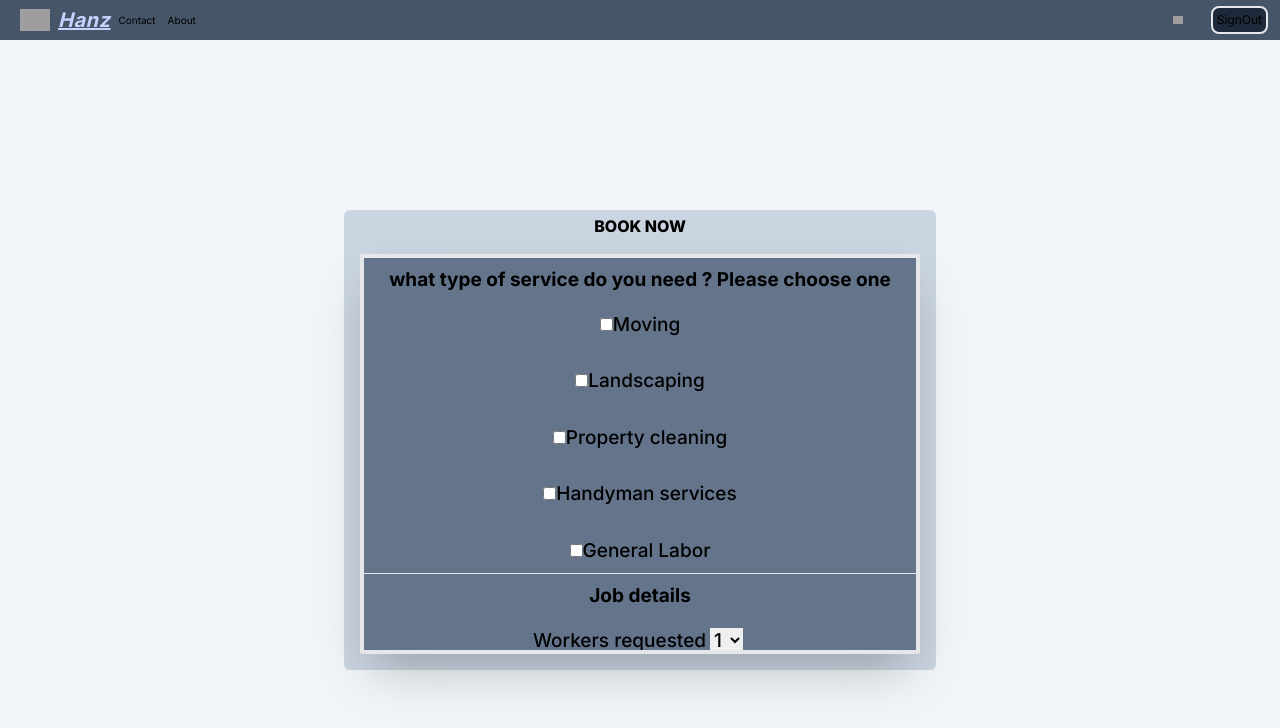
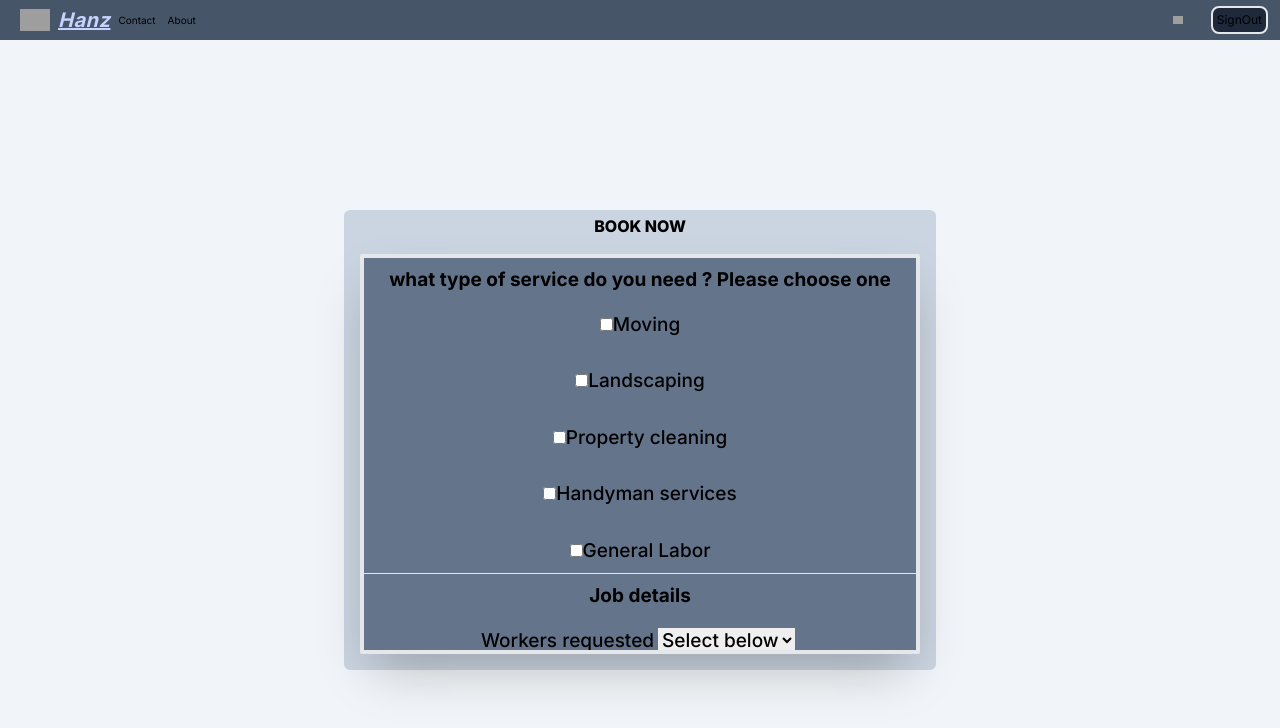
Before and after one commit to 00gigs/gig-commerce, a Next.js app: page /Booking in a window 1280 px wide. Shown: the top 728 px of the page. Built offline with nearby package versions, Linux system fonts and the light colour scheme; no server answers; grey boxes are pictures that could not be loaded.

Commit message:
forum validation updated

```diff
--- a/app/Booking/page.js
+++ b/app/Booking/page.js
@@ -20,6 +20,9 @@ const [customerPhone,setCustomerPhone]= useState('');
 
   const handleSubmit = async (e) => {
     e.preventDefault()
+    if(!job||!workers||!hours||!time||!date||!description||!customerName||!customerAddress||!customerCity||!customerZip||!customerEmail||!customerPhone||workers==='Select below'||hours==='Select below'){
+      alert('please fill out all fields')
+    }else{
       const res = await fetch("/api/form", {
         method: "POST",
         headers: { "Content-Type": "application/json"  },
@@ -40,6 +43,7 @@ if(!res.ok){
     throw new Error('Failed to submit customer forum',res)
   }else{
     console.log('Forum submitted')
+  }
     }
   };
 
@@ -89,7 +93,8 @@ const handleJobChange = (e) =>{
                 {/**job details */}
                 <label className="text-[19px] m-2">
                   Workers requested
-                  <select className="mx-1" onChange={(e)=>setWorkers(e.target.value)} name="workerAmount" value={workers}>
+                  <select className="mx-1" onChange={(e)=>setWorkers(e.target.value)} name="workerAmount" value={workers}  required>
+                    <option>Select below</option>
                     <option>1</option>
                     <option>2</option>
                     <option>3</option>
@@ -98,7 +103,8 @@ const handleJobChange = (e) =>{
                 </label>
                 <label className="text-[19px] m-2">
                   Hours needed
-                  <select className="mx-1" onChange={(e)=>setHours(e.target.value)} value={hours} name="hours">
+                  <select className="mx-1" onChange={(e)=>setHours(e.target.value)} value={hours} name="hours" required>
+                  <option>Select below</option>
                     <option>2 hours or more</option>
                     <option>up to 5 hours</option>
                     <option>up to 8 hours</option>
@@ -106,15 +112,15 @@ const handleJobChange = (e) =>{
                 </label>
                 <label className="text-[19px] m-2" >
                   Appointment time
-                  <input type="time" value={time.time} name="time" onChange={(e)=>setTime(e.target.value)}/>
+                  <input type="time" value={time.time} name="time" onChange={(e)=>setTime(e.target.value)} required/>
                 </label>
                 <label className="text-[19px] m-2">
                   Appointment date
-                  <input type="date" name="date" onChange={(e)=>setDate(e.target.valueAsDate)} value={date.date}/>
+                  <input type="date" name="date" onChange={(e)=>setDate(e.target.valueAsDate)} value={date.date} required/>
                 </label>
                 <label className="text-[19px] m-2">
                   Job description
-                  <textarea maxLength={75} name="description" onChange={(e)=>setDescription(e.target.value)} value={description}/>
+                  <textarea maxLength={75} name="description" onChange={(e)=>setDescription(e.target.value)} value={description} required/>
                 </label>
               </div>
               <hr />
@@ -128,6 +134,7 @@ const handleJobChange = (e) =>{
                     className="mx-2 bg-transparent border-b-2"
                     onChange={(e)=>setCustomerName(e.target.value)}
                     minLength={5}
+                    required
                   />
                 </label>
                 <label className="text-[19px] my-2  max-w-fit mx-3">
@@ -137,12 +144,14 @@ const handleJobChange = (e) =>{
                     placeholder="Address"
                     className="mx-2 bg-transparent border-b-2"
                     onChange={(e)=>setCustomerAddress(e.target.value)}
+                    required
                   />
                   <input
                   name="city"
                     placeholder="City"
                     className="mx-2 bg-transparent border-b-2"
                     onChange={(e)=>setCustomerCity(e.target.value)}
+                    required
                   />
                   <input
                   name="zip"
@@ -151,6 +160,7 @@ const handleJobChange = (e) =>{
                     className="mx-2 bg-transparent border-b-2"
                     onChange={(e)=>setCustomerZip(e.target.value)}
                     maxLength={5}
+                    required
                   />
                 </label>
                 <label className="text-[19px] my-2  max-w-fit mx-3">
@@ -161,6 +171,7 @@ const handleJobChange = (e) =>{
                     type="email"
                     className="mx-2 bg-transparent border-b-2"
                     onChange={(e)=>setCustomerEmail(e.target.value)}
+                    required
                   />
                   <input
                   name="phone"
@@ -170,6 +181,7 @@ const handleJobChange = (e) =>{
                     min={10}
                     maxLength={10}
                     onChange={(e)=>setCustomerPhone(e.target.value)}
+                    required
                   />
                 </label>
               </div>
```
Lines whose indentation alone changed are shown as unchanged.
